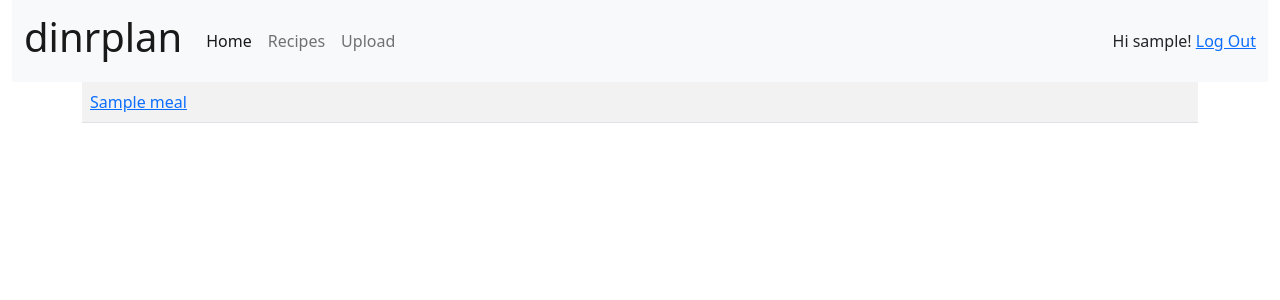
After one commit to Godsmith/dinrplan, a Django app: page /recipes in a window 1280 px wide. The commit adds this page. Shown: the top 300 px of the page. Run offline with Django 3.2, Linux system fonts and the light colour scheme; a user stored in the database is signed in; tables that the repository leaves empty hold one stand-in row (values such as "Sample post"); some libraries are stand-ins or nearby versions.

Commit message:
Add recipe tab

```diff
--- a/planner/templates/planner/index.html
+++ b/planner/templates/planner/index.html
@@ -7,7 +7,7 @@
 {% endblock %}
 
 {% block content %}
-  <div class="container-sm">
+  <div class="container-fluid">
     <form class="d-flex" action="{% url 'planner:update_weeks' %}" method="post">
       {% csrf_token %}
       <div class="p-2 m-2">Weeks back:</div>
--- /dev/null
+++ b/planner/templates/planner/recipes.html
@@ -0,0 +1,21 @@
+{% extends 'base.html' %}
+
+
+{% block head %}
+{% endblock %}
+
+{% block content %}
+  <div class="container">
+    <table class="table table-striped">
+      <tbody>
+        {% for meal in meals %}
+          <tr>
+            <td>
+              <a href="{% url 'planner:showmeal' pk=meal.pk %}">{{ meal.name }}</a>
+            </td>
+          </tr>
+        {% endfor %}
+      </tbody>
+    </table>
+  </div>
+{% endblock %}
--- a/planner/urls.py
+++ b/planner/urls.py
@@ -16,4 +16,5 @@ urlpatterns = [
     ),
     path("upload", views.UploadJsonView.as_view(), name="upload"),
     path("update_weeks", views.UpdateDisplayedWeeksView.as_view(), name="update_weeks"),
+    path("recipes", views.RecipesView.as_view(), name="recipes"),
 ]
--- a/planner/views.py
+++ b/planner/views.py
@@ -231,3 +231,17 @@ class UploadJsonView(FormView):
                         name=meal_name, author=self.request.user
                     )
                     day.meals.add(meal)
+
+
+class RecipesView(View):
+    def get(self, request, *args, **kwargs):
+        created_meals = [
+            meal
+            for meal in Meal.objects.filter(author=request.user).order_by("name")
+            if meal.is_created
+        ]
+        return render(
+            request,
+            "planner/recipes.html",
+            {"meals": created_meals},
+        )
--- a/templates/base.html
+++ b/templates/base.html
@@ -15,11 +15,11 @@
   <title>{% block title %}dinrplan{% endblock %}</title>
 </head>
 <body>
-<div class="container">
+<div class="container-fluid">
   <header>
     <nav class="navbar navbar-expand-lg navbar-light bg-light">
       <div class="container-fluid">
-        <a class="navbar-brand" href="#"><h1>dinrplan</h1></a>
+        <a class="navbar-brand" href="{% url 'planner:index' %}"><h1>dinrplan</h1></a>
         <button class="navbar-toggler" type="button" data-bs-toggle="collapse" data-bs-target="#navbarSupportedContent"
                 aria-controls="navbarSupportedContent" aria-expanded="false" aria-label="Toggle navigation">
           <span class="navbar-toggler-icon"></span>
@@ -27,14 +27,16 @@
         <div class="collapse navbar-collapse" id="navbarSupportedContent">
           <ul class="navbar-nav me-auto mb-2 mb-lg-0">
             <li class="nav-item">
-              <a class="nav-link active" aria-current="page" href="#">Home</a>
+              <a class="nav-link active" aria-current="page" href="{% url 'planner:index' %}">Home</a>
             </li>
             <li class="nav-item">
-              <a class="nav-link" href="#">Recipes</a>
+              <a class="nav-link" href="{% url 'planner:recipes' %}">Recipes</a>
+            </li>
+            <li class="nav-item">
+              <a class="nav-link" href="{% url 'planner:upload' %}">Upload</a>
             </li>
           </ul>
           <div>
-
             {% if user.is_authenticated %}
             Hi {{ user.username }}! <a href="{% url 'logout' %}">Log Out</a>
             {% else %}
@@ -46,7 +48,7 @@
     </nav>
   </header>
 </div>
-<div class="container">
+<div class="container-fluid">
   <main>
     {% block content %}
     {% endblock %}
```
